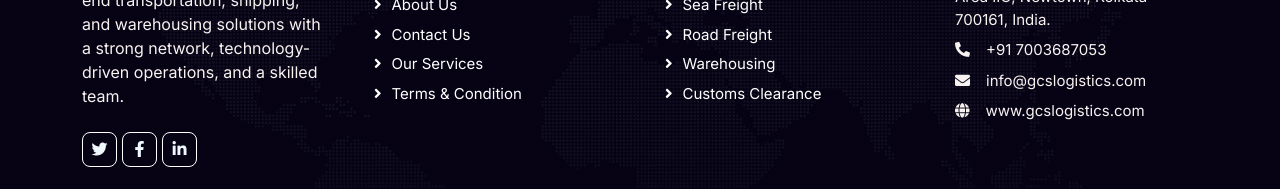
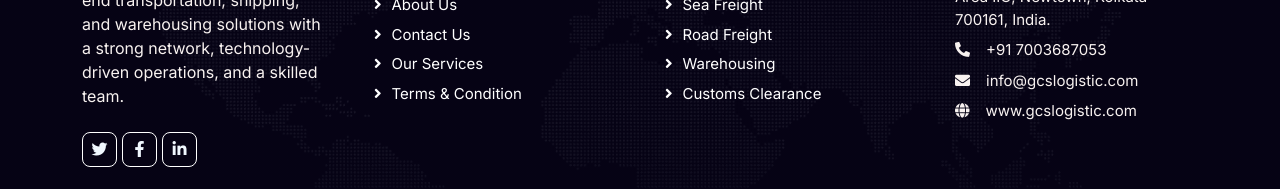
Before and after one commit to Meghnamidya/gcslogistic, a React (Create React App) app: page / in a window 1280 px wide. Shown: the part 2176-2365 px from the top of the page. Built offline with nearby package versions, Linux system fonts and the light colour scheme; the HTML template or start-up script is replaced by a standard one.

Commit message:
Fix contact information in Footer component

```diff
--- a/src/components/Footer.js
+++ b/src/components/Footer.js
@@ -36,8 +36,8 @@ function Footer() {
             <h4 className="text-light mb-4">Have a Questions?</h4>
             <p className="mb-2" style={{fontSize: '15px'}}><i className="fa fa-map-marker-alt me-3"></i>Astra Tower, ASO-715, Action Area IIC, Newtown, Kolkata - 700161, India.</p>
             <p className="mb-2" style={{fontSize: '15px'}}><i className="fa fa-phone-alt me-3"></i>+91 7003687053</p>
-            <p className="mb-2" style={{fontSize: '15px'}}><i className="fa fa-envelope me-3"></i>info@gcslogistics.com</p>
-            <p className="mb-2" style={{fontSize: '15px'}}><i className="fa fa-globe me-3"></i>www.gcslogistics.com</p>
+            <p className="mb-2" style={{fontSize: '15px'}}><i className="fa fa-envelope me-3"></i>info@gcslogistic.com</p>
+            <p className="mb-2" style={{fontSize: '15px'}}><i className="fa fa-globe me-3"></i>www.gcslogistic.com</p>
           </div>
         </div>
       </div>
```
